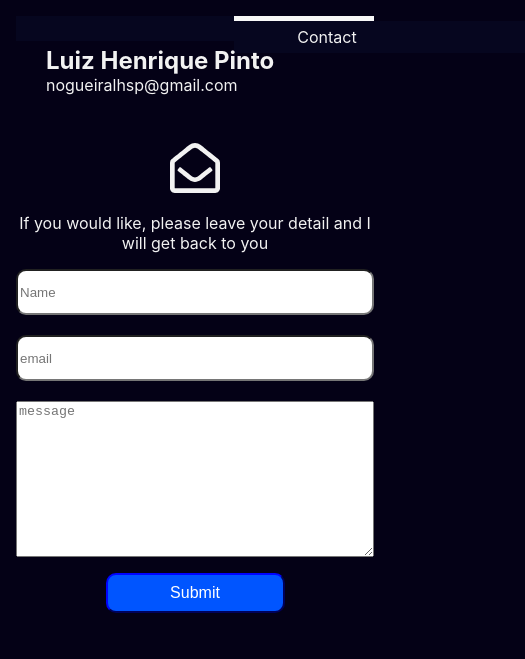
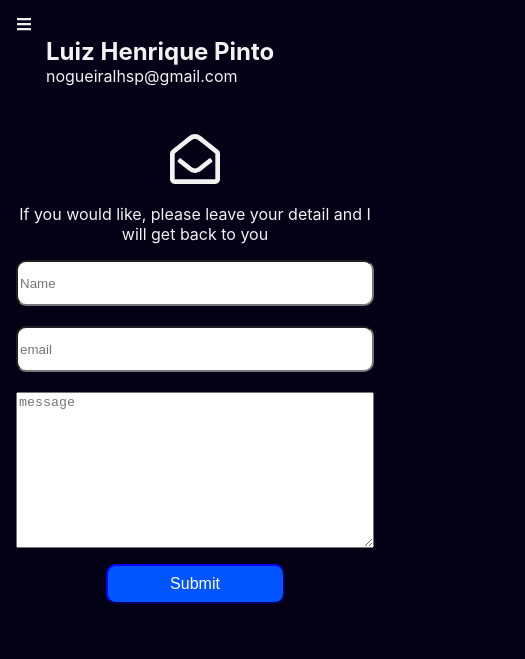
Before and after one commit to nogueiralhsp/lhpinto-portifolio, a React app: page /contact in a window 390 px wide. Shown: the top 659 px of the page, 525 px wide, since content can reach past the window. Built offline with nearby package versions, Linux system fonts and the light colour scheme.

Commit message:
scss on mobile menu

```diff
--- a/src/components/Header.js
+++ b/src/components/Header.js
@@ -1,17 +1,25 @@
 import React from 'react'
 import { NavLink } from 'react-router-dom'
+
+import { FaBars } from 'react-icons/fa'
 
 const Header = () => (
      <header className="header">
 
           <div className="navigation-menu">
+               <div className="menu-home-active">
+                    <FaBars />
+               </div>
                <ul className="mobile-menu">
-                    <li><NavLink to="/" activeClassName="is-active" exact={true}>Home</NavLink></li>
-                    <li><NavLink to="/skills" activeClassName="is-active">Skills</NavLink></li>
-                    <li><NavLink to="/about" activeClassName="is-active">About</NavLink></li>
-                    <li><NavLink to="/contact" activeClassName="is-active">Contact</NavLink></li>
+                    <li><NavLink to="/" className="mobile-menu-link" exact={true}>Home</NavLink></li>
+                    <li><NavLink to="/skills" className="mobile-menu-link">Skills</NavLink></li>
+                    <li><NavLink to="/about" className="mobile-menu-link">About</NavLink></li>
+                    <li><NavLink to="/contact" className="mobile-menu-link">Contact</NavLink></li>
+
                </ul>
+
           </div>
+
           <div className="header-name">
                <h2>Luiz Henrique Pinto</h2>
                <a href="/contact"><p>nogueiralhsp@gmail.com</p></a>
--- a/src/styles/components/_header.scss
+++ b/src/styles/components/_header.scss
@@ -19,30 +19,16 @@
      color: $off-white;
 }
 
+/*      here starts navigation menu       */
 .navigation-menu {
      display: flex;
      flex-direction: row;
 }
-
-// Component Menu
-.mobile-menu {
-     display: block;
-     background: $dark-blue;
-     font-weight: 400;
-     line-height: $m-size;
-     margin: 0;
-     padding: 0;
-     text-align: center;
-     width: 100%;
+.menu-FaBars{
+     display: none;
 }
-/*Strip the ul of padding and list styling*/
-.mobile-menu ul {
-     background: $dark-blue;
-     list-style-type: none;
-     margin: 0 auto;
-     padding: 0;
-     text-align: center;
-     width: 100%;
+.menu-home-active {
+     display: none;
 }
 
 /*Create a horizontal list with spacing*/
@@ -68,7 +54,6 @@
 
 // /*Hover state for top level links*/
 .mobile-menu li:hover a {
-     color: $white;
      background-color: $dark-green;
 }
 
@@ -79,46 +64,19 @@
      padding: 0 20px;
 }
 
-/*Style 'show menu' label button and hide it by default*/
-.mobile-menu .show-menu {
-     text-decoration: none;
-     color: #fff;
-     background: #8aa8bd;
-     text-align: center;
-     padding: 10px 15px;
-     display: none;
-     cursor: pointer;
-     text-transform: uppercase;
+//**** Mobile formating hiding top menu    ****//
+@media (max-width: $desktop-breakpoint) {
+     .menu-home-active {
+          display: flex;
+     }
+
+     .mobile-menu {
+          display: none;
+
+          // display: flex;
+          // padding: 14px 16px;
+          // text-decoration: none;
+          // font-size: 17px;
+          // display: block;
+     }
 }
-
-/*Responsive Styles*/
-@media (max-width: $desktop-breakpoint) {
-     .mobile-menu li {
-          border-bottom: 15px double #f8f8f8;
-          border-top: 5px solid #f8f8f8;
-          content: "";
-          height: 5px;
-          width: 20px;
-          padding-right: 15px;
-          float: right;
-     }
-     /*Make dropdown links appear inline*/
-     .mobile-menu ul {
-          position: static;
-          display: none;
-          color: red;
-     }
-     /*Create vertical spacing*/
-     // .mobile-menu li {
-     //      margin-bottom: 1px;
-     // }
-     // /*Make all menu links full width*/
-     // .mobile-menu ul li,
-     // .mobile-menu li a {
-     //      width: 100%;
-     // }
-     // /*Display 'show menu' link*/
-     // .mobile-menu .show-menu {
-     //      display: block;
-     // }
-}
```
